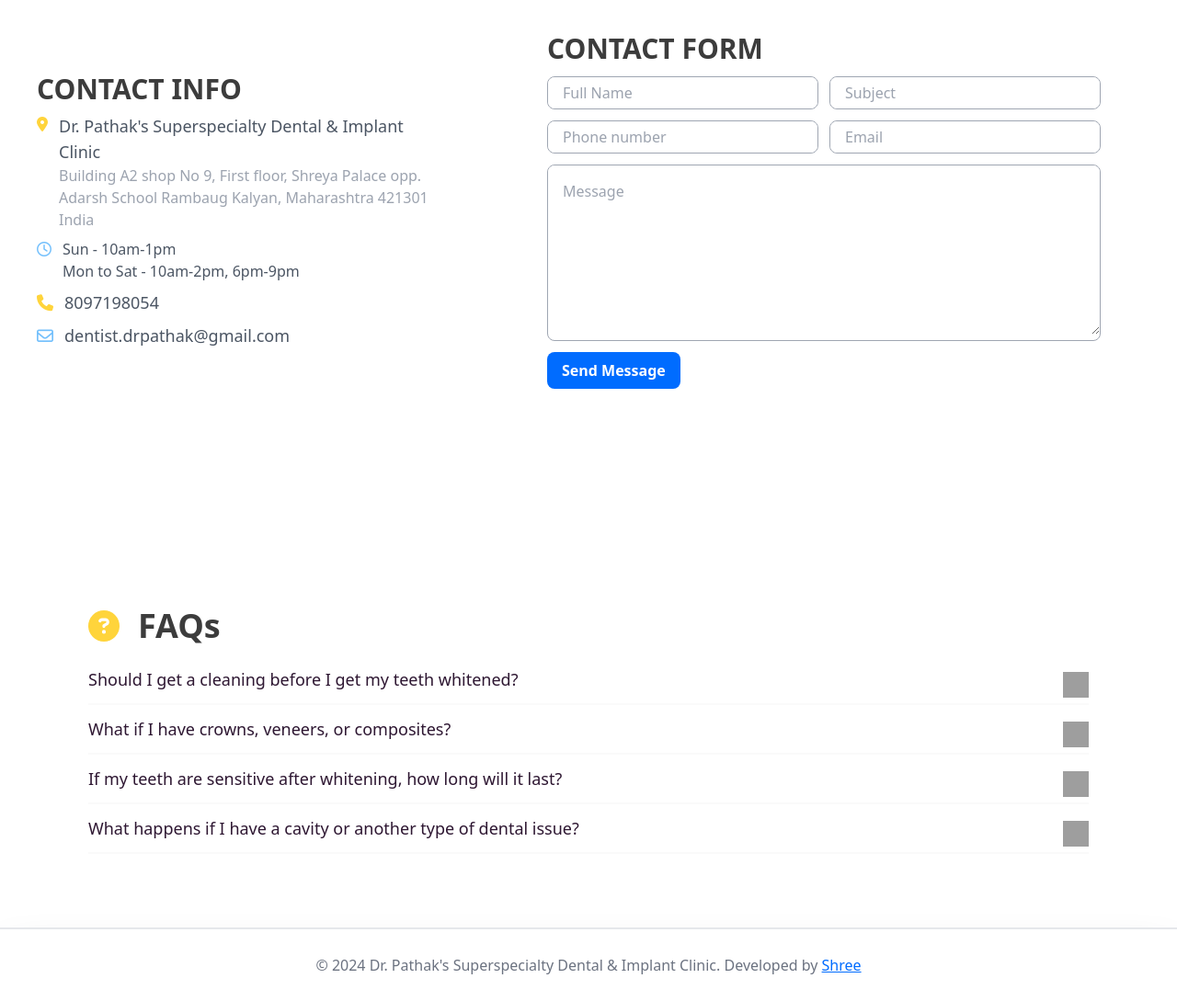
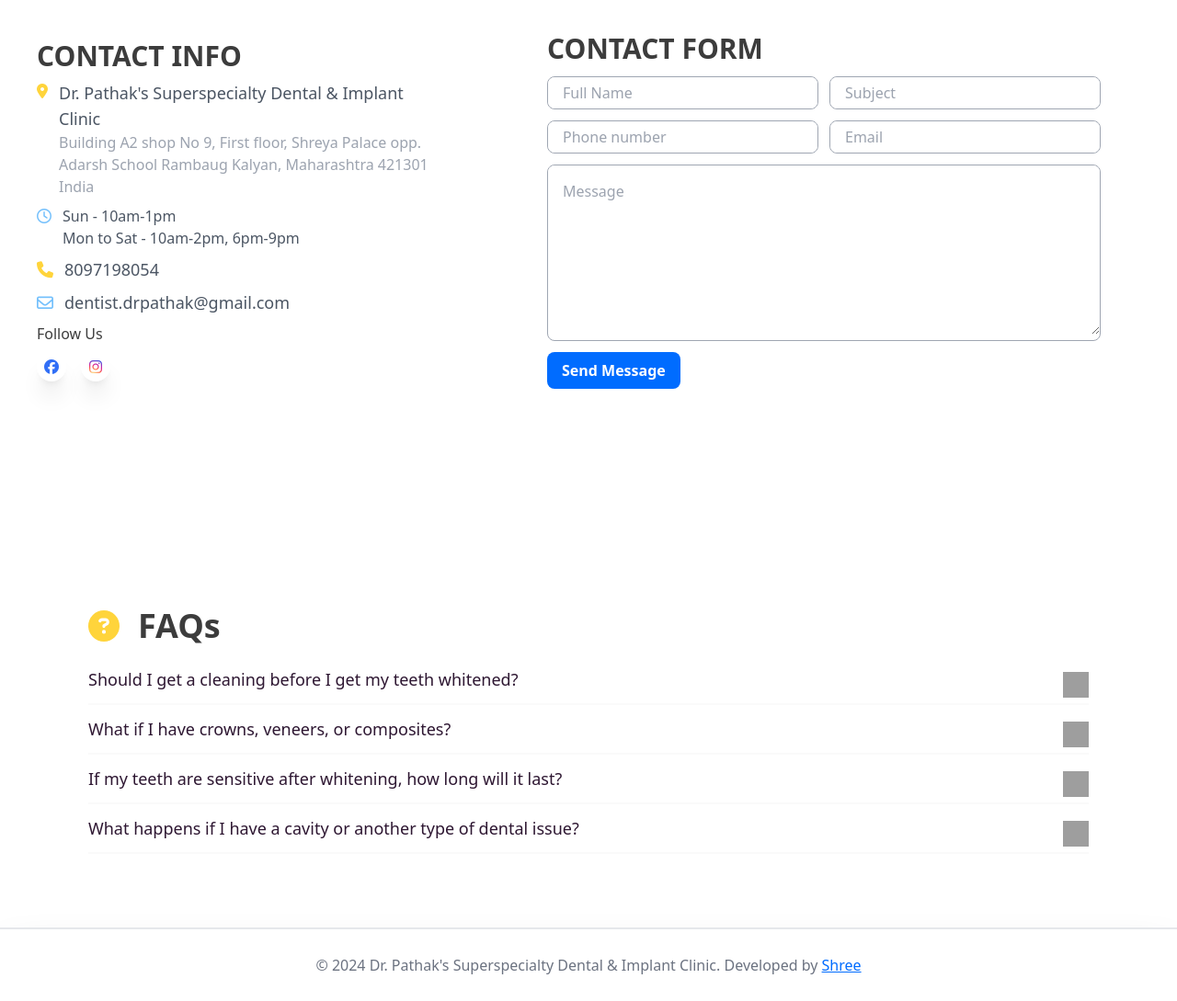
Before and after one commit to shreejaybhay/dental-website, a website: page dist/main index copy.html in a window 1280 px wide. Shown: the part 7446-8535 px from the top of the page at 92% size. Drawn offline with nearby package versions, Linux system fonts and the light colour scheme; grey boxes are pictures that could not be loaded.

Commit message:
last update

```diff
--- a/dist/main index copy.html
+++ b/dist/main index copy.html
@@ -911,6 +911,24 @@
                 style="color: #FFD43B;"></i></span> 8097198054</p>
           <p class="flex gap-3 text-lg font-medium text-gray-600"><span><i class="fa-regular fa-envelope"
                 style="color: #74C0FC;"></i></span>dentist.drpathak@gmail.com</p>
+          <h1 class="text-[#3C3C3C] font-medium">Follow Us</h1>
+          <div class="flex gap-4">
+
+            <div class="bg-white shadow-xl w-8 h-8 rounded-full hover:shadow-2xl hover:scale-105">
+              <a class="w-full h-full flex items-center justify-center"
+                href="https://www.facebook.com/drtusharpathak?mibextid=ZbWKwL"><i style="color: #316FF6;"
+                  class="fa-brands fa-facebook "></i></a>
+            </div>
+            <div class="bg-white shadow-xl w-8 h-8 rounded-full hover:shadow-2xl hover:scale-105">
+              <a class="w-full h-full flex items-center justify-center"
+                href="https://www.instagram.com/dr.pathak_superspecialtydental?igsh=dGE1bzB1MjdyaG90"><i style="  background: radial-gradient(circle at 30% 107%, #fdf497 0%, #fdf497 5%, #fd5949 45%, #d6249f 60%, #285AEB 90%);
+                -webkit-background-clip: text;
+                        /* Also define standard property for compatibility */
+                        background-clip: text;
+                -webkit-text-fill-color: transparent;" class="fa-brands fa-instagram"></i></a>
+            </div>
+          </div>
+
         </div>
       </div>
     </div>
```
Also changed, not shown: dist/output.css.
